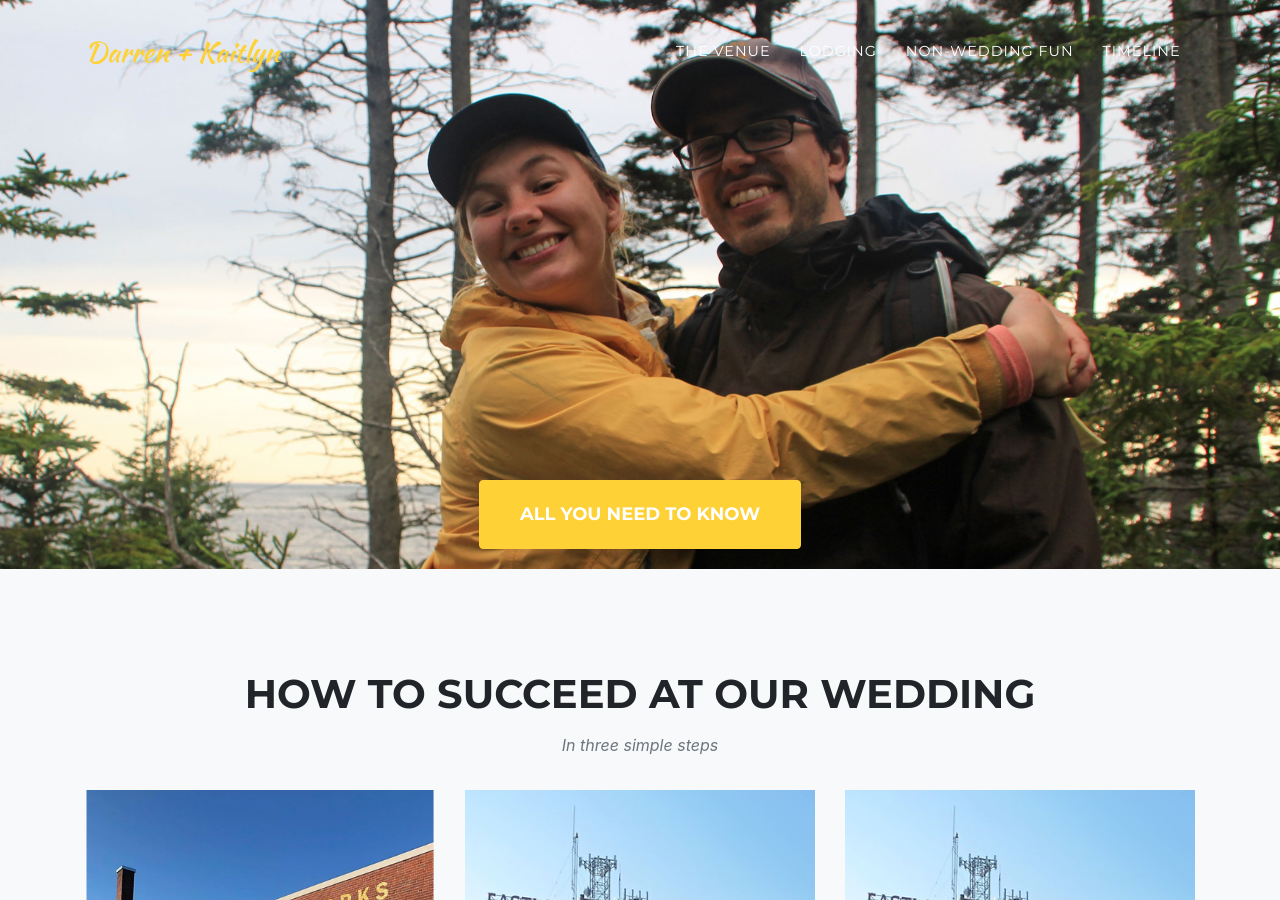
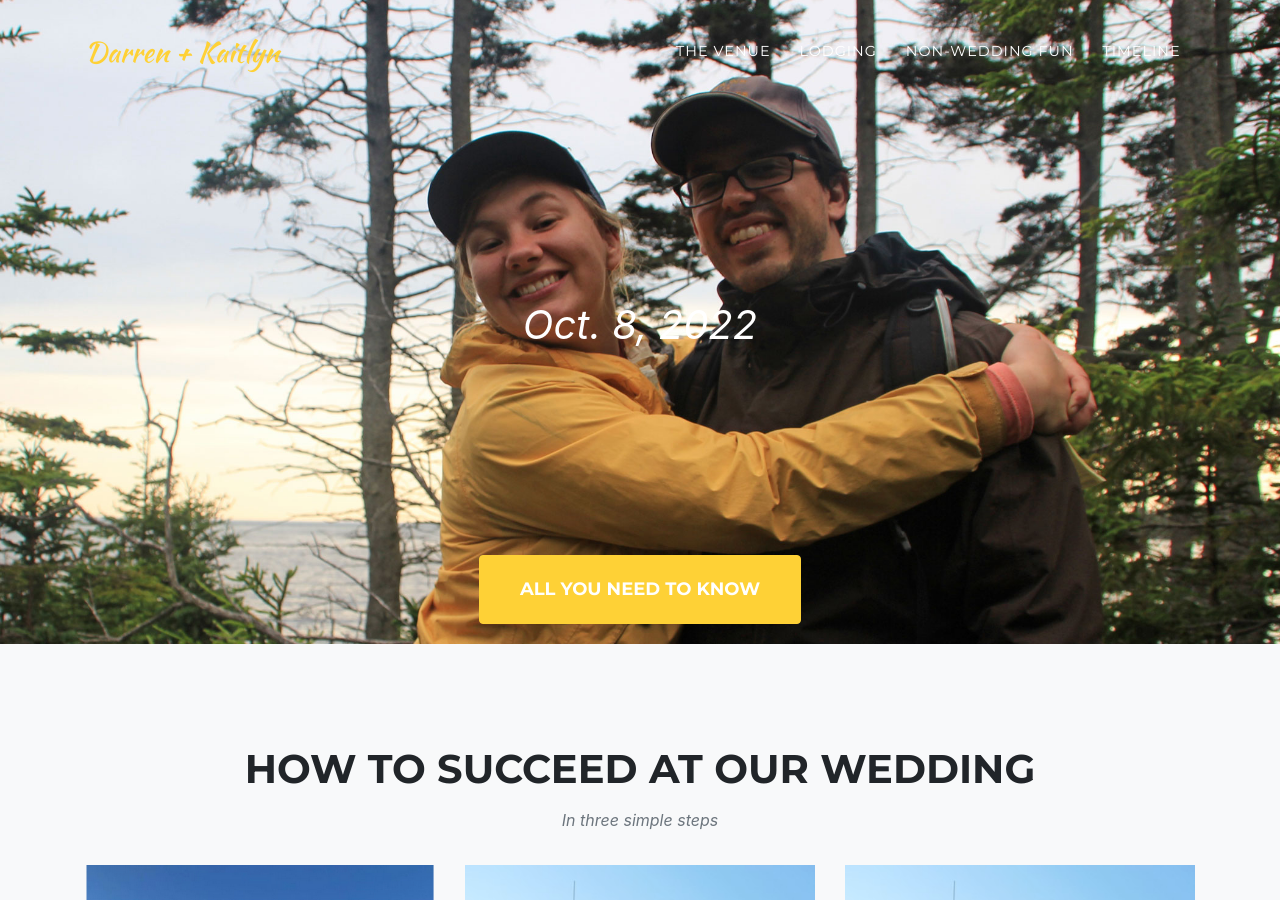
Before and after one commit to darrenfishell/big-party, a Jekyll site: the page built from index.md, in a window 1280 px wide and 900 px high. Built offline with Jekyll 4.4.1, drawn with Linux system fonts in a browser that asks for light colours; some web fonts are replaced.

Commit message:
Update sitetext.yml
Add big title

```diff
--- a/_data/sitetext.yml
+++ b/_data/sitetext.yml
@@ -11,7 +11,7 @@
 # -----------------
 en: &DEFAULT_EN
   header:
-    title:
+    title: Oct. 8, 2022
     text:
     button: All You Need to Know
     buttonlink: "#how-to-succeed"
```
